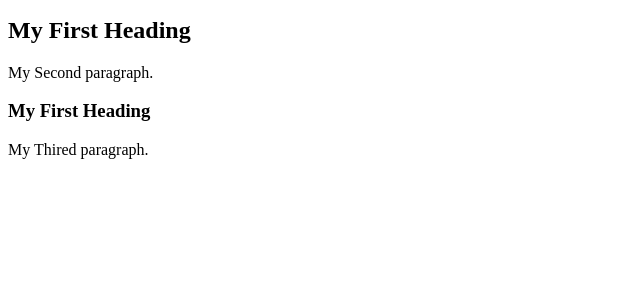
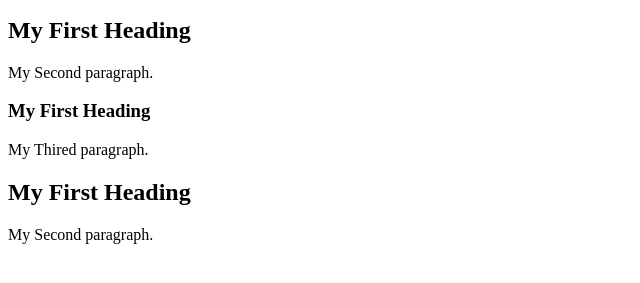
Before and after one commit to pintu1975/gitTestRemote, a plain HTML site: page index.html in a window 1280 px wide. Shown: the part 101-384 px from the top of the page, without its empty margins (0-640 px from the left). Drawn offline with Linux system fonts and the light colour scheme.

```diff
--- a/index.html
+++ b/index.html
@@ -10,5 +10,8 @@
 
 <h3>My First Heading</h3>
 <p>My Thired paragraph.</p>
+
+<h2>My First Heading</h2>
+<p>My Second paragraph.</p>
 </body>
 </html>
```
